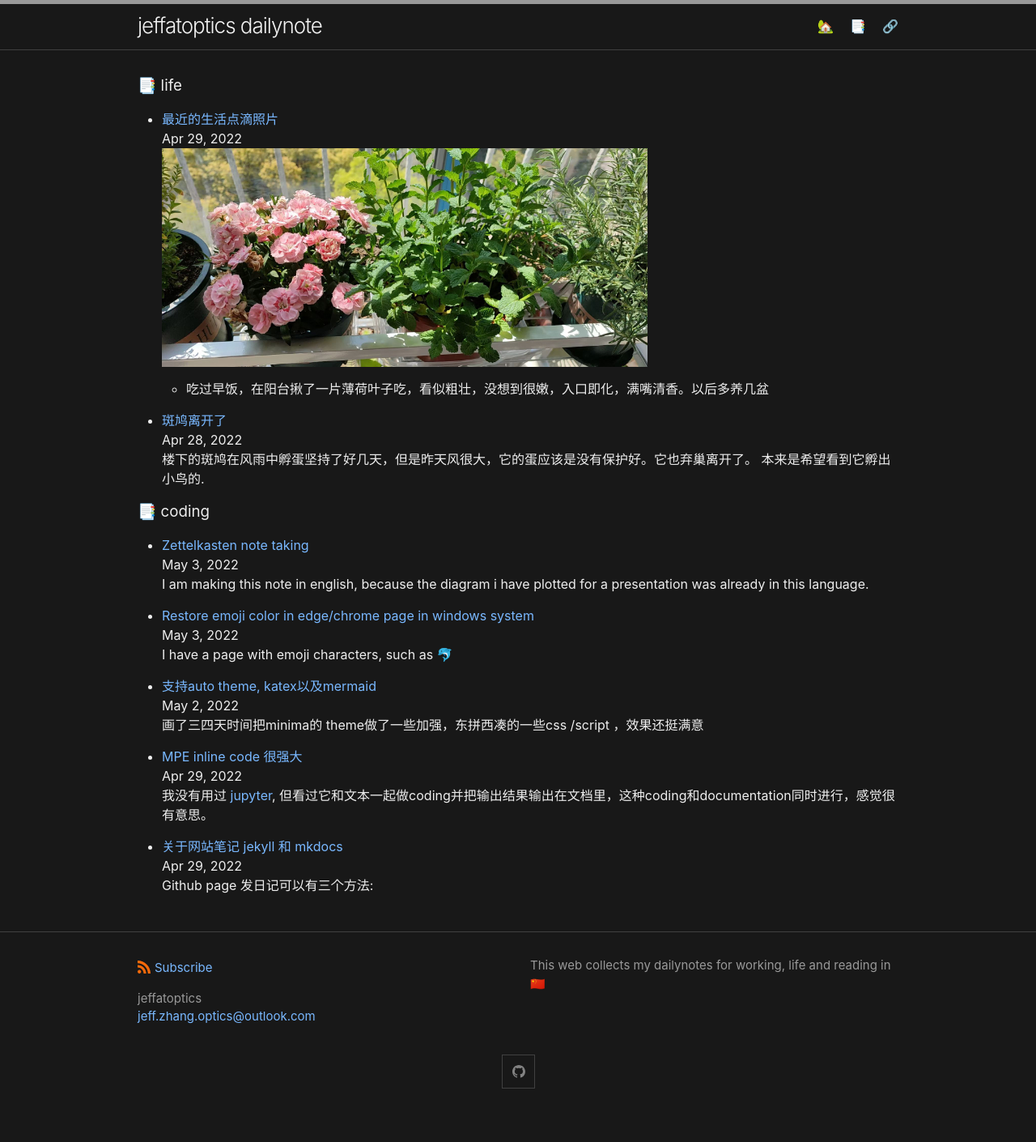
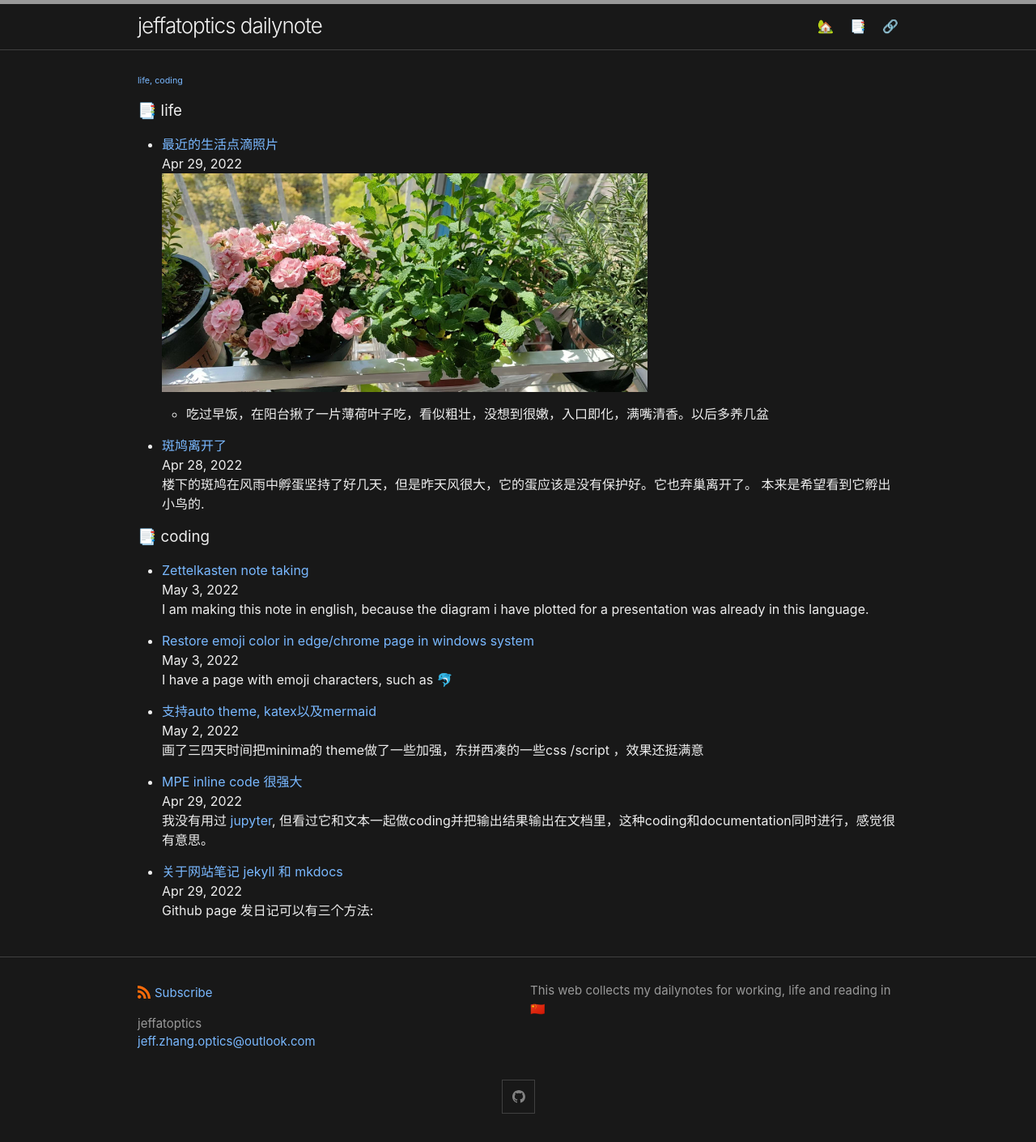
Before and after one commit to jeffatoptics/jeffblog, a Jekyll site: the page built from category.md, in a window 1280 px wide. Shown: the whole page at 81% size. Built offline with Jekyll 4.4.1, drawn with Linux system fonts in a browser that asks for light colours; nearby versions of some CDN libraries; before the commit the page ends 1379 px from its top, so only the background shows below that.

```diff
--- a/category.md
+++ b/category.md
@@ -4,6 +4,8 @@ permalink: /category/
 title: 📑
 math: katex
 ---
+
+<h6> {% for cgy in site.categories %} <a href="#{{ cgy[0] | slugify }}">{{ cgy[0] }} {%- if forloop.last == false %},{% endif -%}</a>{% endfor %}</h6>
 
 {% for cgy in site.categories %}
   <h3 id="{{ cgy[0] | slugify }}">📑 {{ cgy[0] }}</h3>
```
